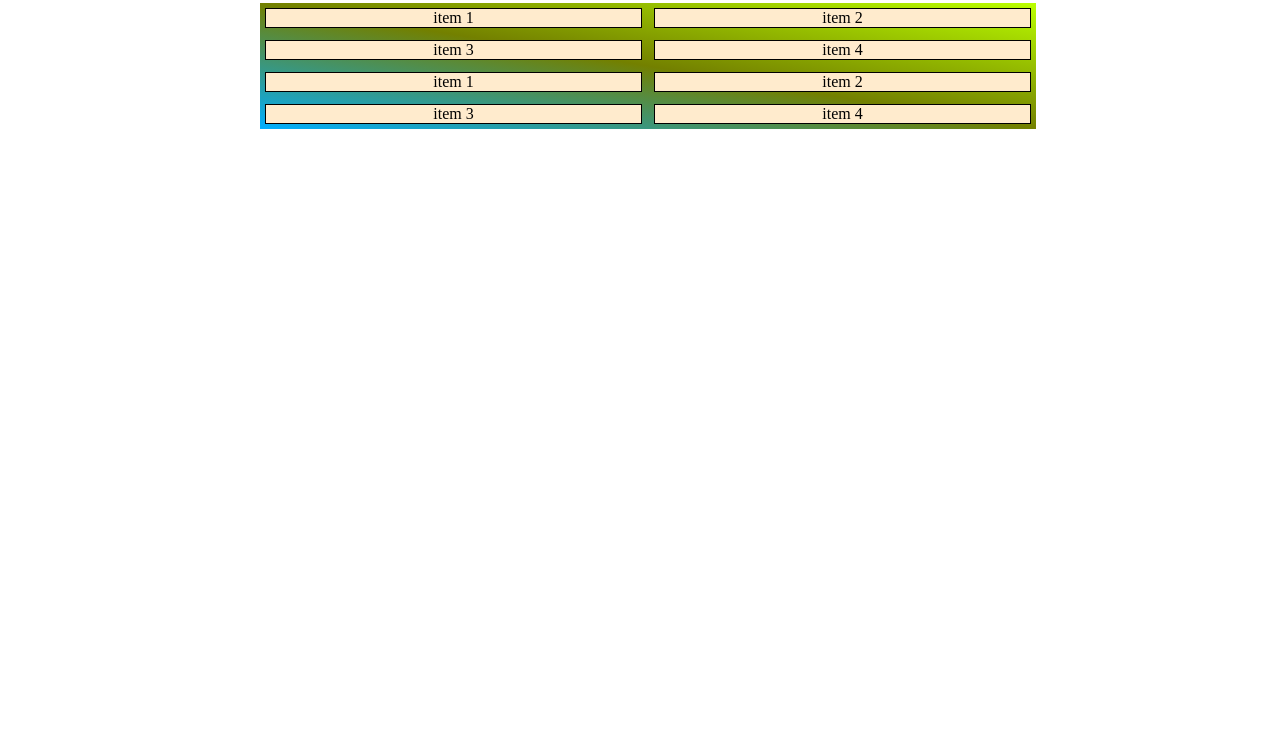
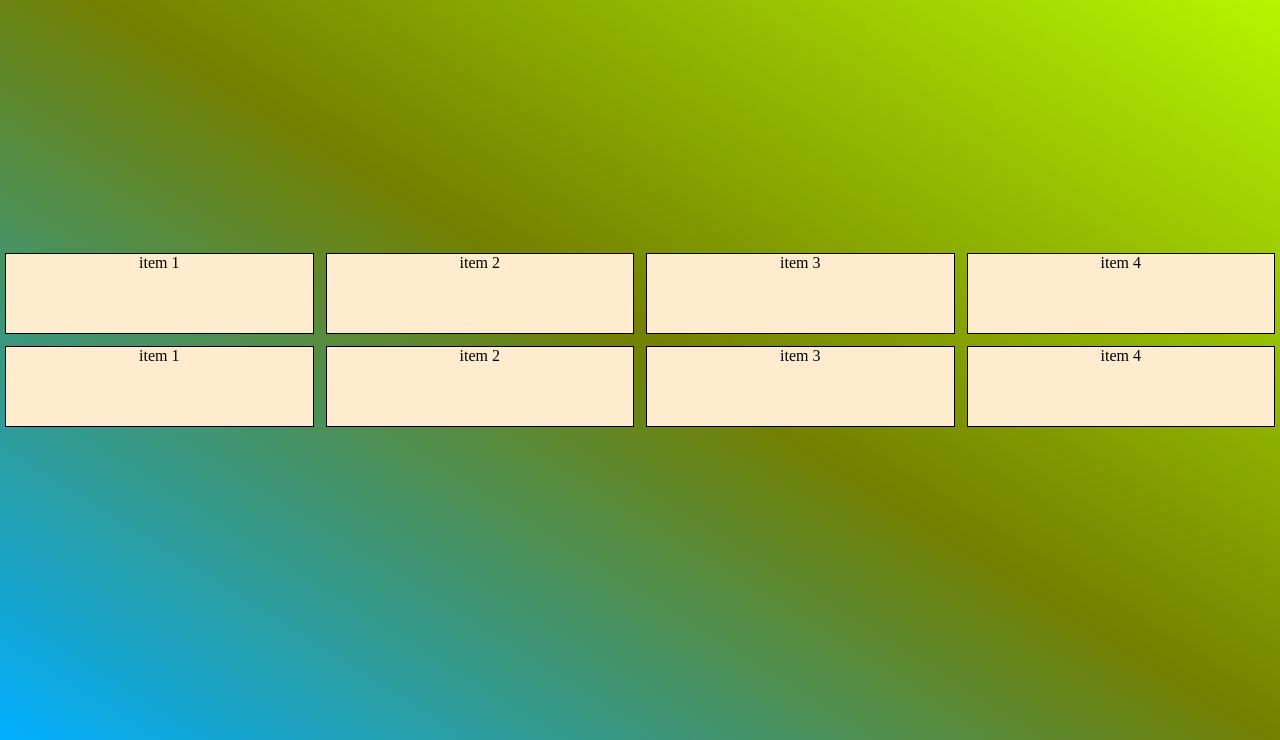
Before and after one commit to Raarav/CSSProjects, a plain HTML site: page flexbox/index.html in a window 1280 px wide. Shown: the part 60-800 px from the top of the page. Drawn offline with Linux system fonts and the light colour scheme.

Commit message:
changes in flex

```diff
--- a/flexbox/style.css
+++ b/flexbox/style.css
@@ -13,14 +13,19 @@ body{
     display: flex;
     justify-content: center;
     align-items: center;
-    width: 60%;
-    height: auto;
+    /* width: 60%; */
+    /* height: auto; */
     background-image: linear-gradient(to right top, rgb(0, 174, 255), rgb(115, 128, 0), rgb(187, 255, 0));
-    margin: auto;
+    /* margin: auto; */
     gap: 10px;
     flex-wrap: wrap;
     align-content: center;
     padding: 4px;
+    position: absolute;
+    top: 0;
+    left: 0;
+    right: 0;
+    bottom: 0;
 }
 
 .item-1, .item-2, .item-3, .item-4{
--- a/layout using grid/style.css
+++ b/layout using grid/style.css
@@ -3,10 +3,6 @@
     padding: 0;
     box-sizing: border-box;
 }
-
-/* body{
-    background-color: burlywood;
-} */
 
 #container{
     position: fixed;
```
